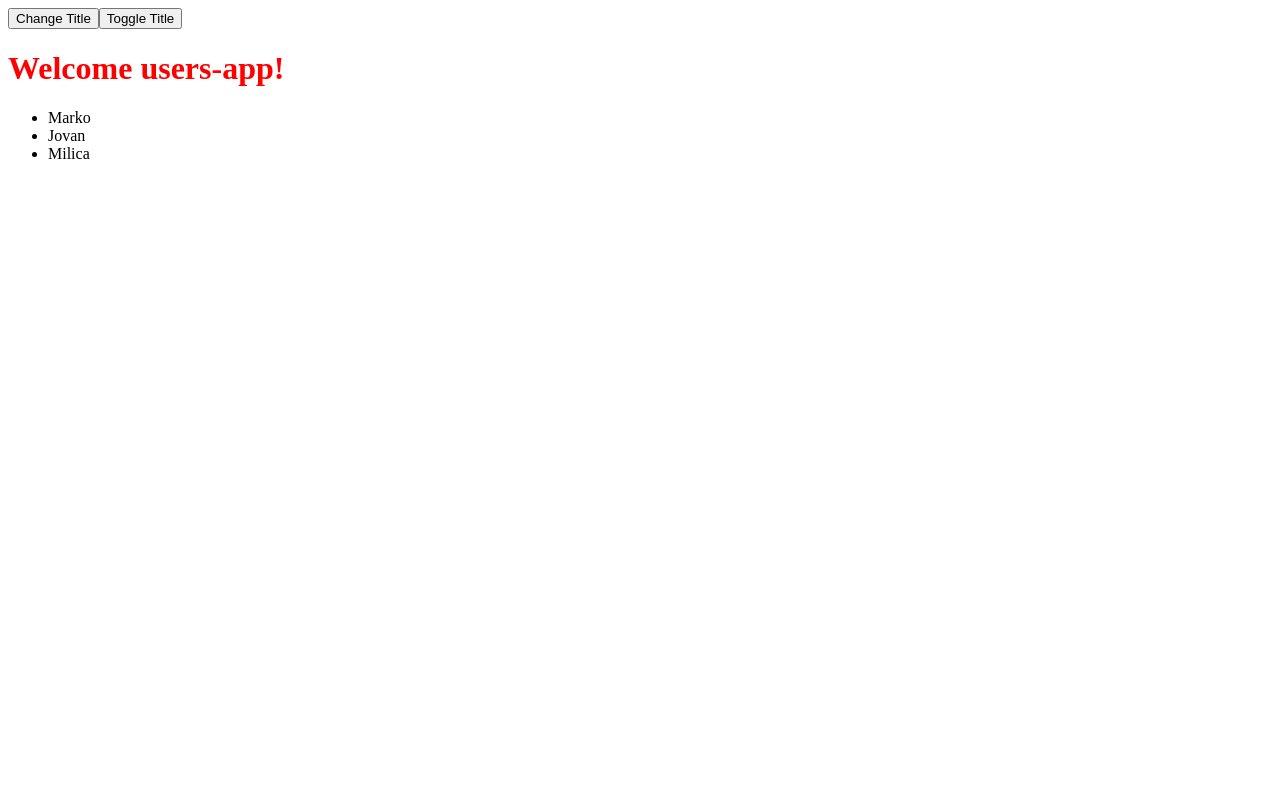
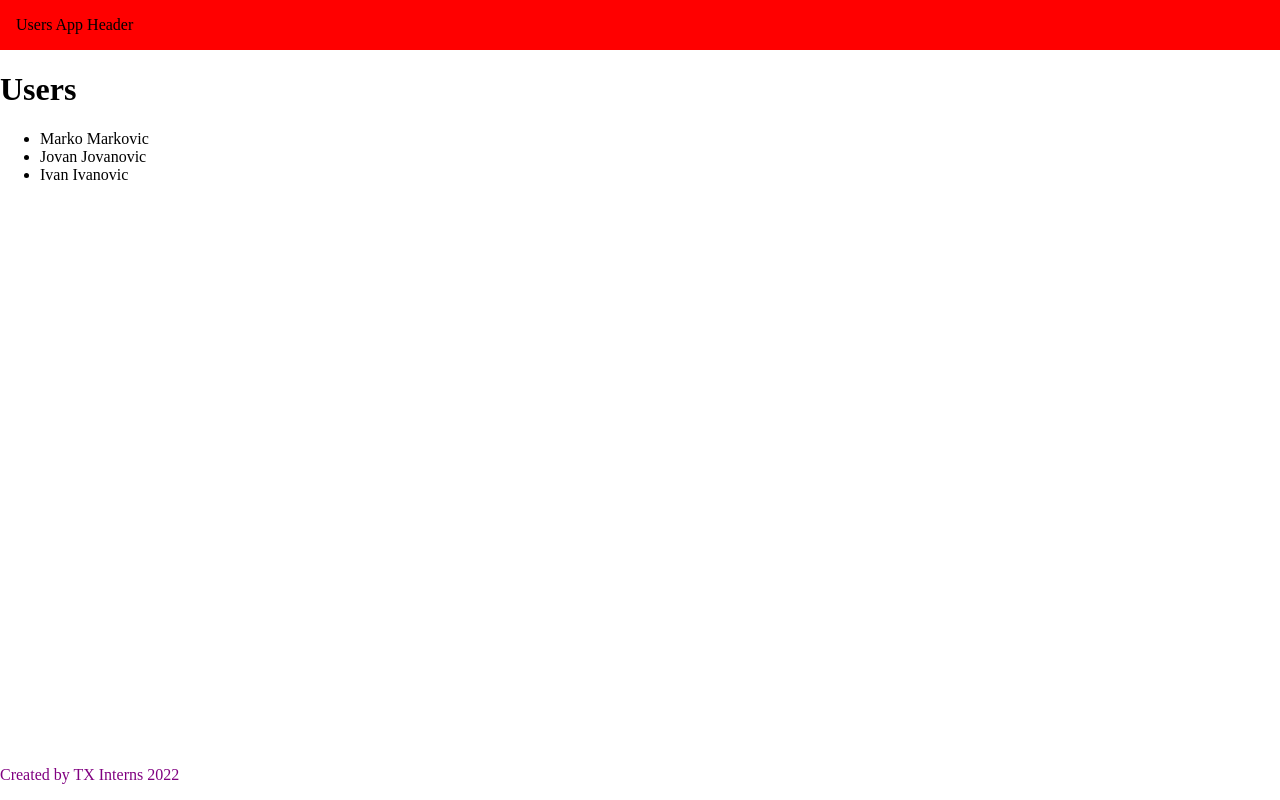
Before and after one commit to vstanisic4619rn/Tx_travel_authorization_form, an Angular app: page / in a window 1280 px wide. Built offline with nearby package versions, Linux system fonts and the light colour scheme; data requests are answered from the project's data file.

Commit message:
02 component destructuring & http

```diff
--- /dev/null
+++ b/db.json
@@ -0,0 +1,19 @@
+{
+  "users": [
+    {
+      "id": 1,
+      "firstName": "Marko",
+      "lastName": "Markovic"
+    },
+    {
+      "id": 2,
+      "firstName": "Jovan",
+      "lastName": "Jovanovic"
+    },
+    {
+      "id": 3,
+      "firstName": "Ivan",
+      "lastName": "Ivanovic"
+    }
+  ]
+}
--- a/package.json
+++ b/package.json
@@ -4,6 +4,7 @@
   "scripts": {
     "ng": "ng",
     "start": "ng serve",
+    "start:server": "json-server --watch db.json",
     "build": "ng build",
     "watch": "ng build --watch --configuration development"
   },
@@ -25,6 +26,7 @@
     "@angular-devkit/build-angular": "^15.0.0-rc.1",
     "@angular/cli": "~15.0.0-rc.1",
     "@angular/compiler-cli": "^15.0.0-next.0",
+    "json-server": "^0.17.0",
     "prettier": "^2.7.1",
     "typescript": "~4.8.2"
   }
--- a/src/app/app.component.ts
+++ b/src/app/app.component.ts
@@ -1,45 +1,29 @@
 import { Component } from '@angular/core';
-import { CommonModule } from '@angular/common';
+import { HeaderComponent } from './layout/header/header.component';
+import { FooterComponent } from './layout/footer/footer.component';
+import { UsersComponent } from './users/users.component';
 
 @Component({
   selector: 'app-root',
   standalone: true,
-  imports: [CommonModule],
+  imports: [HeaderComponent, FooterComponent, UsersComponent],
   template: `
-    <button (click)="changeTitle()" (mouseenter)="title = 'MOUSE ENTER'">
-      Change Title
-    </button>
-
-    <button (click)="toggleTitle()">Toggle Title</button>
-
-    <h1 *ngIf="showTitle">
-      Welcome {{ title.length > 10 ? 'LARGE TITLE' : title }}!
-    </h1>
-
-    <ul>
-      <li *ngFor="let user of users">
-        {{ user }}
-      </li>
-    </ul>
+    <app-header></app-header>
+    <app-users></app-users>
+    <app-footer></app-footer>
   `,
   styles: [
     `
-      h1 {
-        color: red;
+      :host {
+        display: flex;
+        flex-direction: column;
+        min-height: 100vh;
+      }
+
+      app-users {
+        flex-grow: 1;
       }
     `,
   ],
 })
-export class AppComponent {
-  title = 'users-app';
-  showTitle = true;
-  users = ['Marko', 'Jovan', 'Milica'];
-
-  changeTitle() {
-    this.title = 'USERS';
-  }
-
-  toggleTitle() {
-    this.showTitle = !this.showTitle;
-  }
-}
+export class AppComponent {}
--- /dev/null
+++ b/src/app/layout/footer/footer.component.html
@@ -0,0 +1 @@
+<p>Created by TX Interns 2022</p>
--- /dev/null
+++ b/src/app/layout/footer/footer.component.scss
@@ -0,0 +1,3 @@
+p {
+  color: purple;
+}
--- /dev/null
+++ b/src/app/layout/header/header.component.ts
@@ -0,0 +1,16 @@
+import { Component } from '@angular/core';
+
+@Component({
+  selector: 'app-header',
+  standalone: true,
+  template: ` <div>Users App Header</div> `,
+  styles: [
+    `
+      div {
+        padding: 16px;
+        background-color: red;
+      }
+    `,
+  ],
+})
+export class HeaderComponent {}
--- /dev/null
+++ b/src/app/users/user.model.ts
@@ -0,0 +1,5 @@
+export interface User {
+  id: number;
+  firstName: string;
+  lastName: string;
+}
--- /dev/null
+++ b/src/app/users/users.component.ts
@@ -0,0 +1,30 @@
+import { Component, inject, OnInit } from '@angular/core';
+import { CommonModule } from '@angular/common';
+import { UsersService } from './users.service';
+import { User } from './user.model';
+
+@Component({
+  selector: 'app-users',
+  standalone: true,
+  imports: [CommonModule],
+  template: `
+    <h1>Users</h1>
+
+    <ul>
+      <li *ngFor="let user of users">
+        {{ user.firstName + ' ' + user.lastName }}
+      </li>
+    </ul>
+  `,
+  styles: [],
+})
+export class UsersComponent implements OnInit {
+  private usersService = inject(UsersService);
+  users: User[] = [];
+
+  ngOnInit(): void {
+    this.usersService.getAllUsers().subscribe((users) => {
+      this.users = users;
+    });
+  }
+}
--- /dev/null
+++ b/src/app/users/users.service.ts
@@ -0,0 +1,17 @@
+import { inject, Injectable } from '@angular/core';
+import { HttpClient } from '@angular/common/http';
+import { Observable } from 'rxjs';
+import { User } from './user.model';
+
+const USERS_API_URL = 'http://localhost:3000/users';
+
+@Injectable({
+  providedIn: 'root',
+})
+export class UsersService {
+  private http = inject(HttpClient);
+
+  getAllUsers(): Observable<User[]> {
+    return this.http.get<User[]>(USERS_API_URL);
+  }
+}
--- a/src/main.ts
+++ b/src/main.ts
@@ -1,4 +1,7 @@
-import { bootstrapApplication } from "@angular/platform-browser";
-import { AppComponent } from "./app/app.component";
+import { bootstrapApplication } from '@angular/platform-browser';
+import { provideHttpClient } from '@angular/common/http';
+import { AppComponent } from './app/app.component';
 
-bootstrapApplication(AppComponent);
+bootstrapApplication(AppComponent, {
+  providers: [provideHttpClient()],
+});
--- a/src/styles.scss
+++ b/src/styles.scss
@@ -1 +1,3 @@
-/* You can add global styles to this file, and also import other style files */
+body {
+  margin: 0;
+}
```
Also changed, not shown: src/app/layout/footer/footer.component.ts (added, +9 -0 lines), 1 other file (tests, documents, lock files or other folders).
